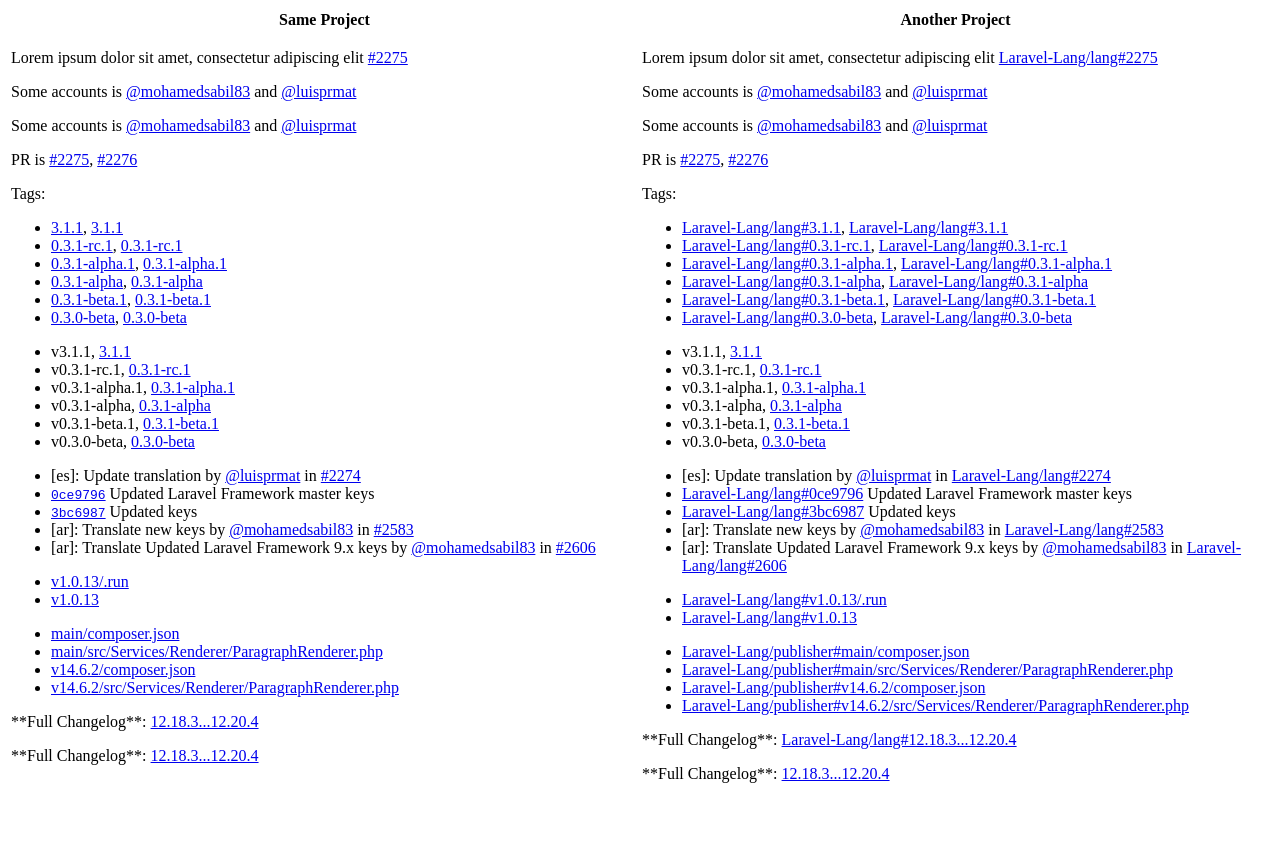
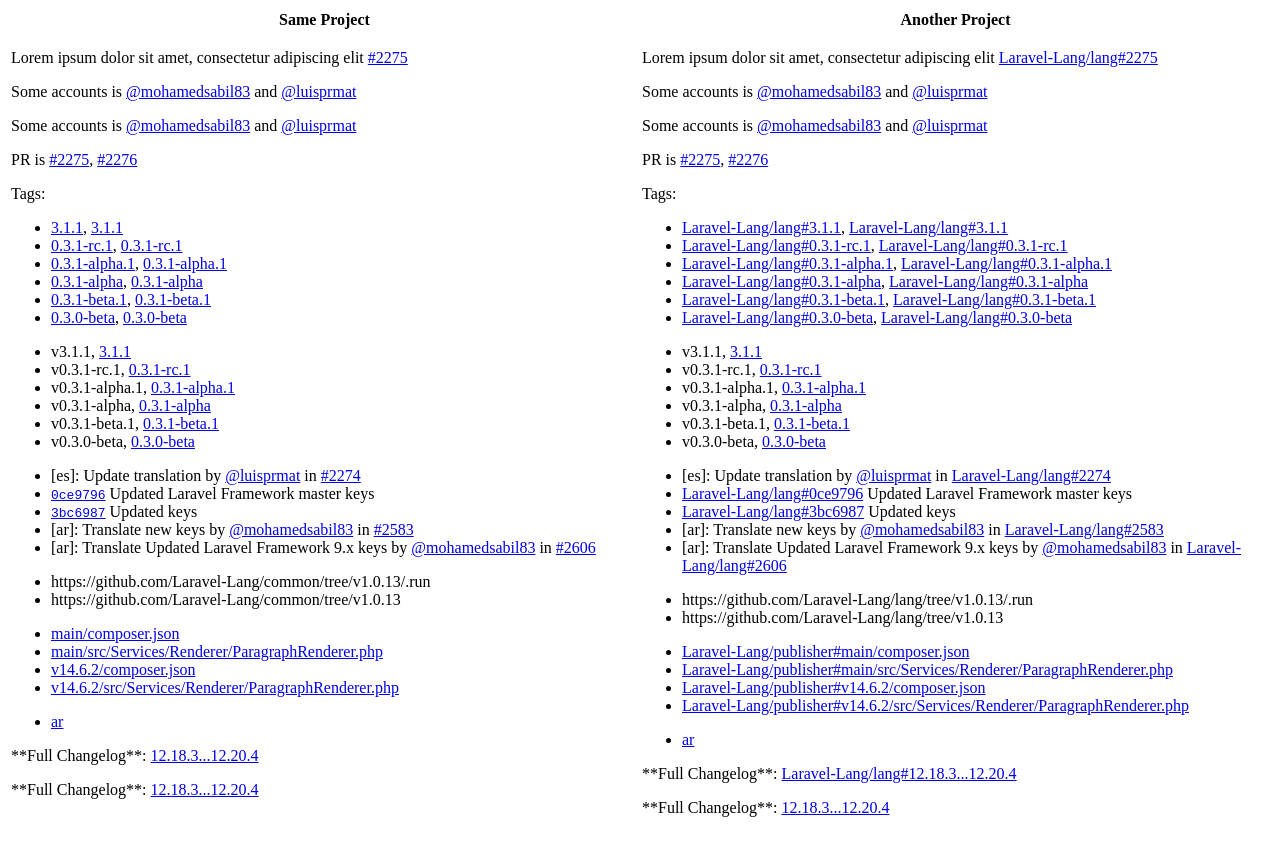
Before and after one commit to TheDragonCode/vuepress-plugin-github-linkify, a website built with Vite: page index.html in a window 1280 px wide. Before the commit the page ends 810 px from the top, so only its background shows below. Built offline with nearby package versions, Linux system fonts and the light colour scheme.

Commit message:
Fixed: [plugin:vite:vue] Whitespace was expected.

```diff
--- a/index.html
+++ b/index.html
@@ -63,6 +63,18 @@
                 <li>https://github.com/Laravel-Lang/common/blob/v14.6.2/src/Services/Renderer/ParagraphRenderer.php</li>
             </ul>
 
+            <ul>
+                <li>
+                    <a
+                        href="https://github.com/Laravel-Lang/common/tree/main/locales/ar"
+                        target="_blank"
+                        rel="noopener noreferrer">
+                        ar
+                        <ExternalLinkIcon />
+                    </a>
+                </li>
+            </ul>
+
             <p>**Full Changelog**: https://github.com/Laravel-Lang/common/compare/12.18.3...12.20.4</p>
 
             <p>**Full Changelog**: 12.18.3...12.20.4</p>
@@ -118,6 +130,18 @@
                 <li>https://github.com/Laravel-Lang/publisher/blob/v14.6.2/src/Services/Renderer/ParagraphRenderer.php</li>
             </ul>
 
+            <ul>
+                <li>
+                    <a
+                        href="https://github.com/Laravel-Lang/lang/tree/main/locales/ar"
+                        target="_blank"
+                        rel="noopener noreferrer">
+                        ar
+                        <ExternalLinkIcon />
+                    </a>
+                </li>
+            </ul>
+
             <p>**Full Changelog**: https://github.com/Laravel-Lang/lang/compare/12.18.3...12.20.4</p>
 
             <p>**Full Changelog**: 12.18.3...12.20.4</p>
--- a/src/node/plugins/transformers/trees.ts
+++ b/src/node/plugins/transformers/trees.ts
@@ -4,5 +4,5 @@
     .setKey('tree')
     .setCompactPatterns([
         /\[[\s`#@]*\d+]\(https:\/\/github\.com\/([\w\d\-_]+)\/([\w\d\-_]+)\/tree\/([\d\w.\-_\/]+)\)/g,
-        /https:\/\/github\.com\/([\w\d\-_]+)\/([\w\d\-_]+)\/tree\/([\d\w.\-_\/]+)/g
+        /(?<!:")(?<=^|\s)https:\/\/github\.com\/([\w\d\-_]+)\/([\w\d\-_]+)\/tree\/([\d\w.\-_\/]+)/g
     ])
```
